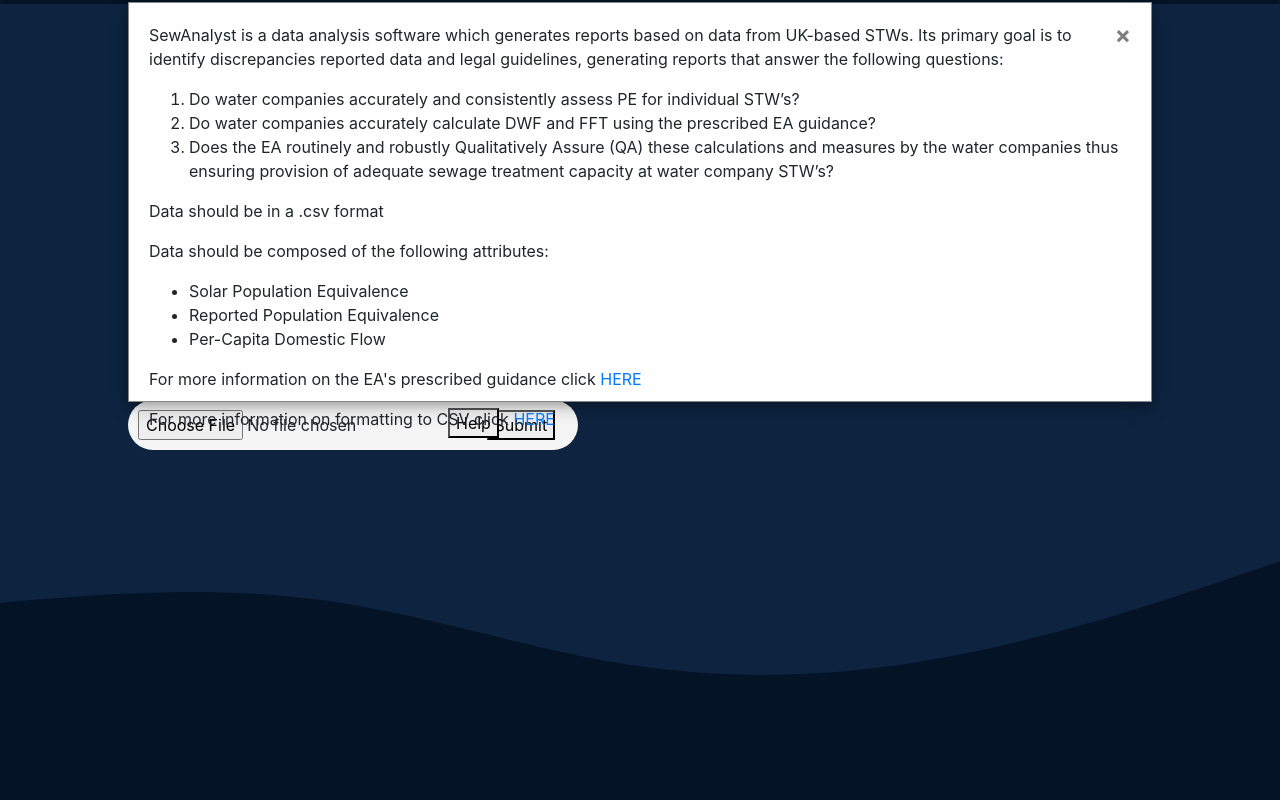
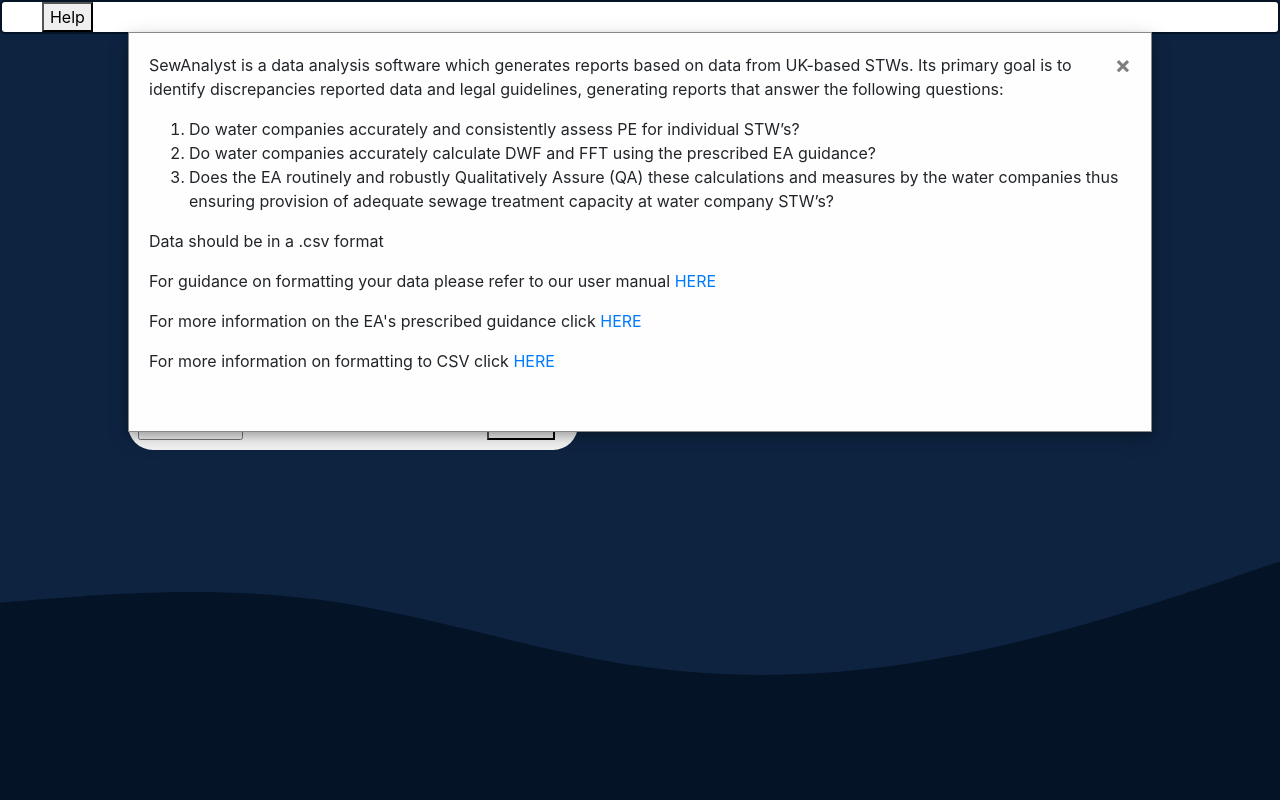
Before and after one commit to jbazel/SewAnalyst, a Flask app: page / in a window 1280 px wide. Run offline with Flask 2, Linux system fonts and the light colour scheme; some libraries are stand-ins or nearby versions.

Commit message:
bug fixes

```diff
--- a/static/style.css
+++ b/static/style.css
@@ -57,8 +57,8 @@ body{
 
 .help{
     z-index: 3;
-    position: absolute;
-    left: 35%;
+    position: relative;
+    left: 2%;
     top: 51%;
 }
 
--- a/templates/index.html
+++ b/templates/index.html
@@ -51,12 +51,7 @@
                             <li>Does the EA routinely and robustly Qualitatively Assure (QA) these calculations and measures by the water companies thus ensuring provision of adequate sewage treatment capacity at water company STW’s?</li>
                         </ol>
                         <p>Data should be in a .csv format</p>
-                        <p>Data should be composed of the following attributes:</p>
-                        <ul>
-                            <li>Solar Population Equivalence</li>
-                            <li>Reported Population Equivalence</li>
-                            <li>Per-Capita Domestic Flow</li>
-                        </ul>
+                        <p>For guidance on formatting your data please refer to our user manual <a href="{{url_for('static', filename='manual.pdf')}}" target="_blank"> HERE </a> </p>
                         <p>For more information on the EA's prescribed guidance click <a href = "https://www.gov.uk/guidance/discharges-to-surface-water-and-groundwater-environmental-permits" target="_blank"> HERE</a></p>
                          <p>For more information on formatting to CSV click <a href = "https://help.sharpspring.com/hc/en-us/articles/115001035567-Formatting-CSV-Files-for-Import" target="_blank"> HERE</a></p>
 
```
Also changed, not shown: 3 other files.
